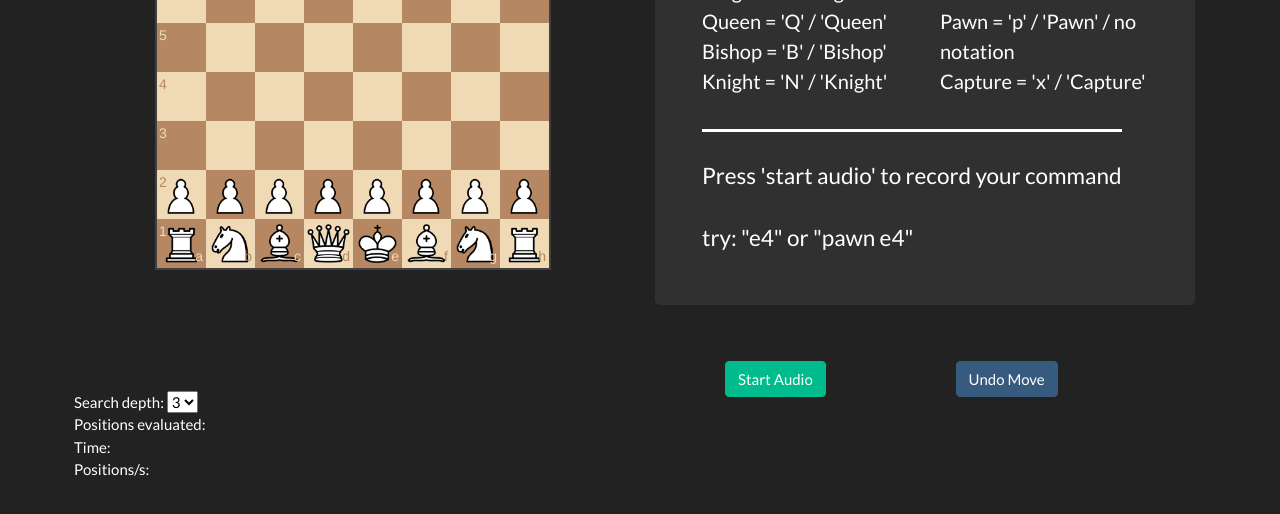
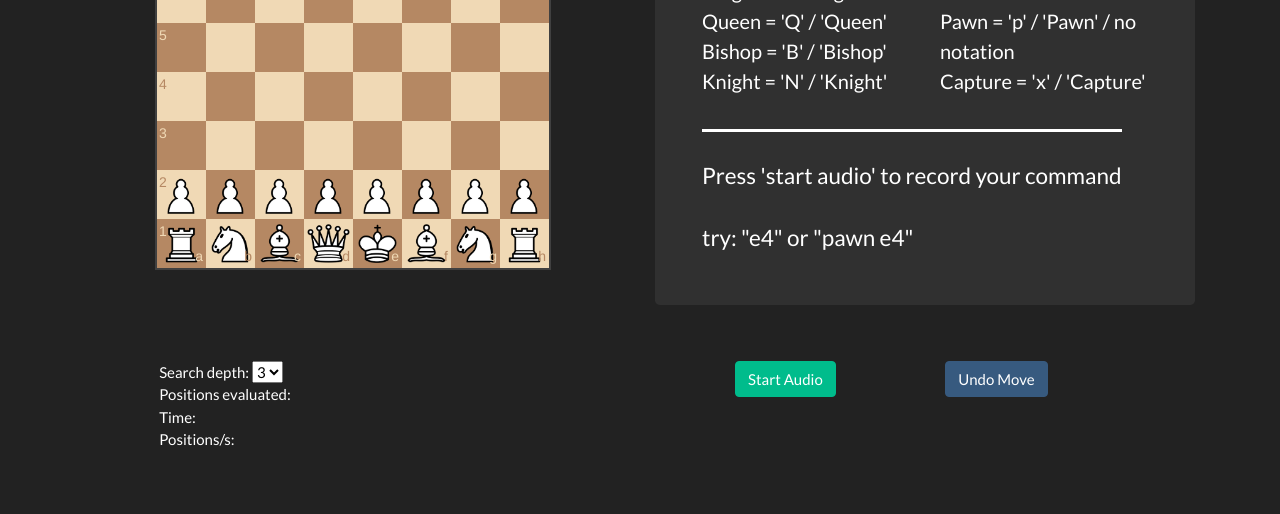
Before and after one commit to ajakucewicz/speech-command-chess, a website: page public/index.html in a window 1280 px wide. Shown: the part 280-794 px from the top of the page. Drawn offline with nearby package versions, Linux system fonts and the light colour scheme; some packages are replaced by stand-ins of ours; a script that the page names is missing.

Commit message:
formatting

```diff
--- a/public/index.html
+++ b/public/index.html
@@ -79,8 +79,8 @@
     </div>
 
     <div class="row p-4"> <!-- row3-->
-
-        <div class="col-6" style='margin-left: 50px; margin-top: 30px;'>   <!-- row3 col1-->
+        <div class="col-1"></div>
+        <div class="col-5" style='margin-left: 30px; margin-top: 0px;'>   <!-- row3 col1-->
             Search depth:
             <select id="search-depth">
                 <option value="1">1</option>
@@ -104,16 +104,14 @@
 
         </div>
 
-        <div class="col col lg-3" style="margin-left: 20px"> <!-- row3 col2-->
+        <div class="col-2" style="margin-left: 50px;"> <!-- row3 col2-->
 
             <button type="button" id="speech" class="btn btn-success" onclick="changeColor('red'); speechCom.start();">Start Audio</button>
 
         </div>
 
-        <div class="col col lg-3" style="margin-right: 100px"> <!-- row3 col3-->
-
+        <div class="col-3"> <!-- row3 col3-->
             <button type="button" class="btn btn-primary" onclick="undoMove();">Undo Move</button>
-
         </div>
     </div>
 </div>
--- a/public/style.css
+++ b/public/style.css
@@ -17,7 +17,7 @@ h1 {
     overflow-y: scroll;
 }
 
-button {
+/*button {
     text-align: center;
     align-content: center;
-}
+}*/
```
